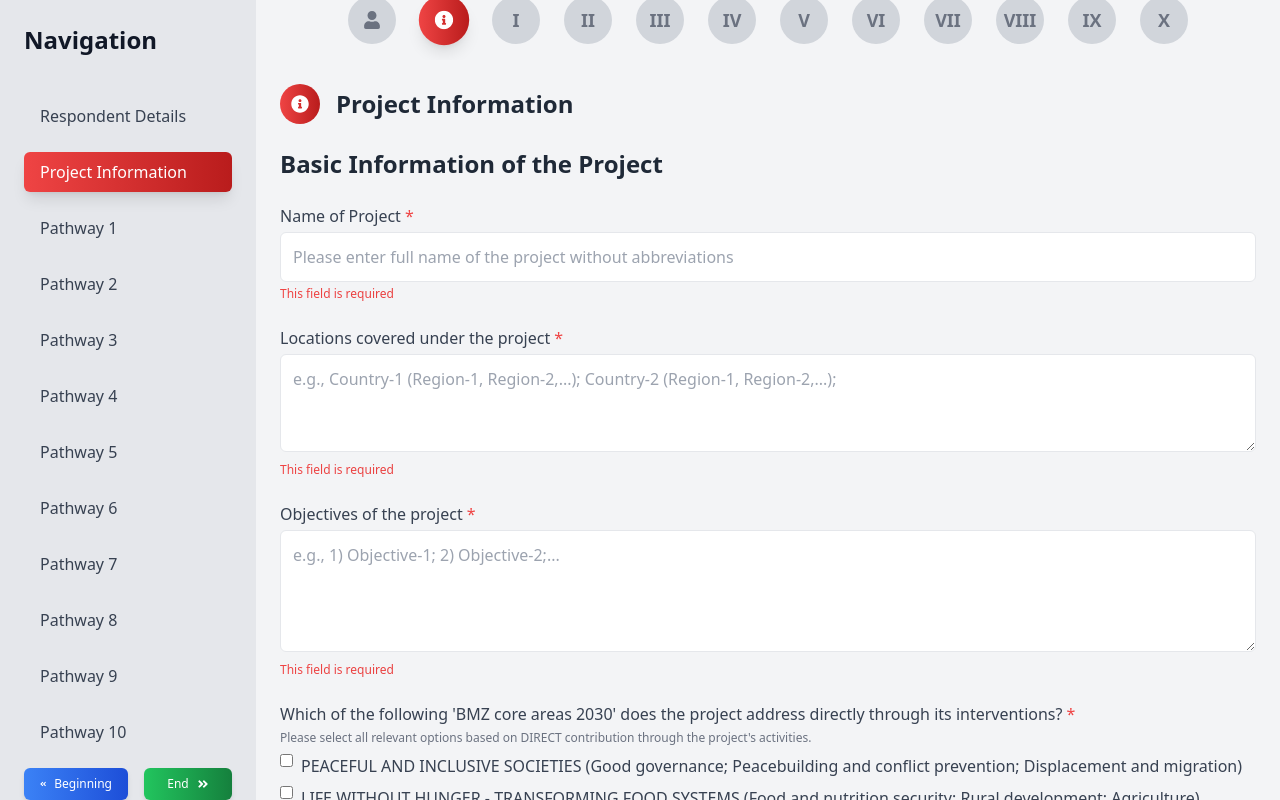
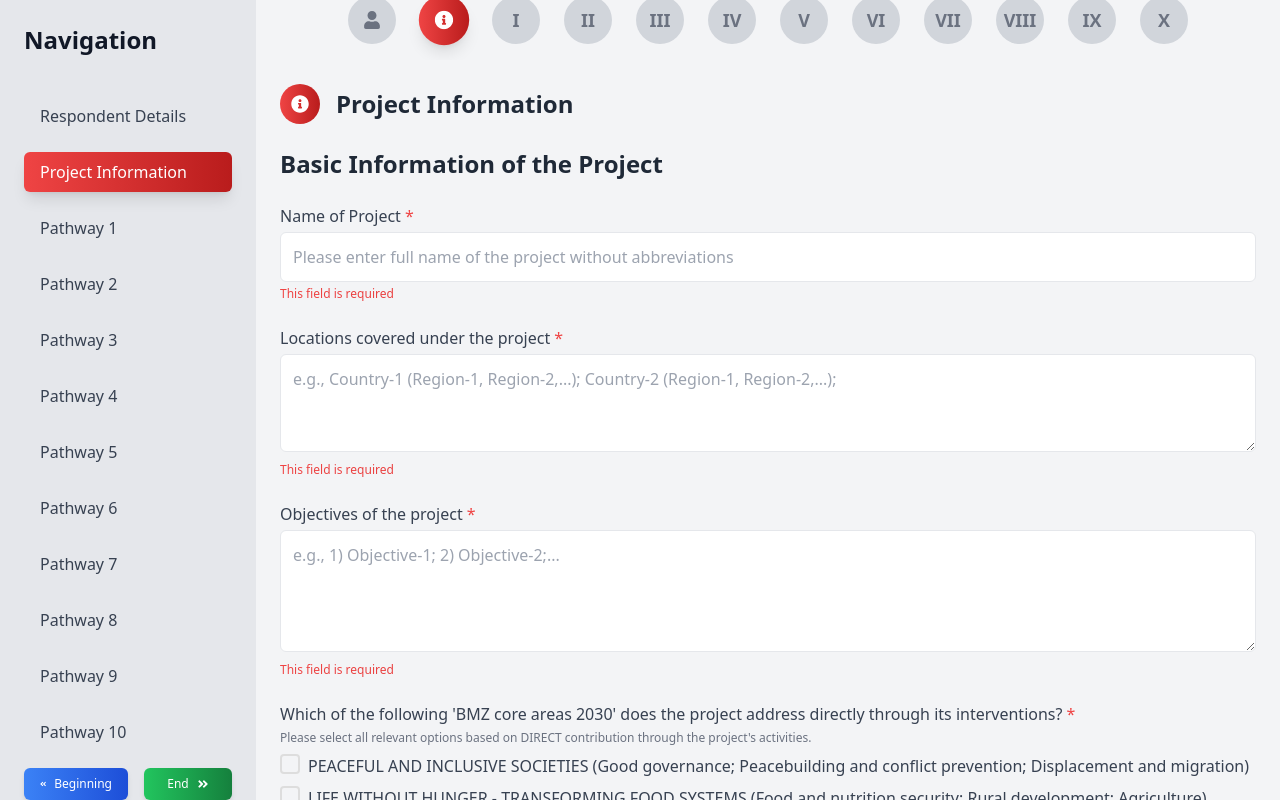
Before and after one commit to samriddha-basu-cloud/responsive-dashboard, a React (Create React App) app: page /application-form in a window 1280 px wide. Both pictures are taken after typing "Sample", "Sample", "name@example.com", "5551234" into the empty fields and a click on the button "Next". Shown: the part 84-884 px from the top of the page. Built offline with nearby package versions, Linux system fonts and the light colour scheme.

Commit message:
Refactor checkbox styling in ProjectInformation component

```diff
--- a/src/components/ProjectInformation.js
+++ b/src/components/ProjectInformation.js
@@ -124,7 +124,7 @@ const ProjectInformation = ({ onNext, onBack }) => {
                   value={option}
                   checked={info.bmzCoreAreas.includes(option)}
                   onChange={handleBMZCoreAreaChange}
-                  className="mr-2"
+                  className="mr-2 custom-checkbox"
                 />
                 <label htmlFor={`bmz-core-area-${index}`} className="text-gray-700 dark:text-gray-200">
                   {option}
```
